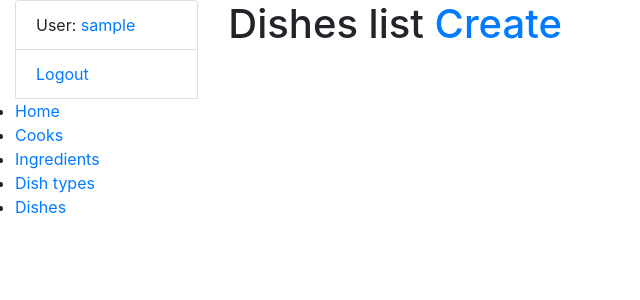
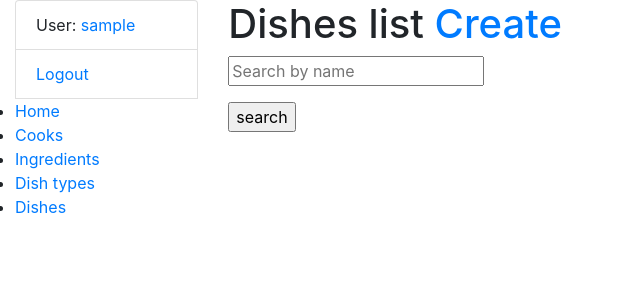
Before and after one commit to YKonoplyov/django-restaurant-kitchen-service, a Django app: page /dishes/ in a window 1280 px wide. Shown: the top 300 px of the page, without its empty margins (0-640 px from the left). Run offline with Django 4.2, Linux system fonts and the light colour scheme; the visitor is signed in with stand-in values (Sample User, id 1); data that the repository does not hold is empty.

Commit message:
search by name for ingredient and dish list added

```diff
--- a/kitchen/forms.py
+++ b/kitchen/forms.py
@@ -28,12 +28,24 @@ class CookUsernameSearchForm(forms.Form):
     username = forms.CharField(
         required=False,
         max_length=255,
-        label="Search by username",
+        label="",
         widget=forms.TextInput(attrs={"placeholder": "Search by username"})
     )
 
-# class DishForm(forms.ModelForm):
-#
-#     class Meta:
-#         model = Dish
-#         fields = "__all__"
+
+class IngredientSearchForm(forms.Form):
+    name = forms.CharField(
+        required=False,
+        max_length=255,
+        label="",
+        widget=forms.TextInput(attrs={"placeholder": "Search by name"})
+    )
+
+
+class DishSearchForm(forms.Form):
+    name = forms.CharField(
+        required=False,
+        max_length=255,
+        label="",
+        widget=forms.TextInput(attrs={"placeholder": "Search by name"})
+    )
--- a/kitchen/views.py
+++ b/kitchen/views.py
@@ -3,18 +3,19 @@ from django.shortcuts import render
 from django.urls import reverse_lazy
 from django.views import generic
 
-from kitchen.forms import CookForm, CookUpdateForm, IngredientForm, CookUsernameSearchForm
+from kitchen.forms import CookForm, CookUpdateForm, IngredientForm, CookUsernameSearchForm, IngredientSearchForm, \
+    DishSearchForm
 from kitchen.models import Cook, Ingredient, DishType, Dish
 
 
 class Index(generic.View):
-    # def get_context_data(self, **kwargs):
-    #     context = dict
-    #     context["some_key"] = "pisun 20 sm"
-    #     return context
+    def get_context_data(self, **kwargs):
+        context = {}
+        context["some_key"] = "pisun 20 sm"
+        return context
 
     def get(self, request):
-        return render(request, "kitchen/index.html",)
+        return render(request, "kitchen/index.html", context=self.get_context_data())
 
 
 class CookListView(LoginRequiredMixin, generic.ListView):
@@ -65,6 +66,25 @@ class IngredientListView(LoginRequiredMixin, generic.ListView):
     model = Ingredient
     paginate_by = 5
 
+    def get_context_data(self, *, object_list=None, **kwargs):
+        context = super(IngredientListView, self).get_context_data()
+
+        name = self.request.GET.get("name", "")
+
+        context["search_field"] = IngredientSearchForm(initial={"name": name})
+
+        return context
+
+    def get_queryset(self):
+        self.queryset = Ingredient.objects.all()
+
+        form = IngredientSearchForm(self.request.GET)
+
+        if form.is_valid():
+            return self.queryset.filter(name__icontains=form.cleaned_data["name"])
+
+        return self.queryset
+
 
 class IngredientCreateView(LoginRequiredMixin, generic.CreateView):
     model = Ingredient
@@ -111,6 +131,22 @@ class DishListView(LoginRequiredMixin, generic.ListView):
     model = Dish
     paginate_by = 5
 
+    def get_context_data(self, *, object_list=None, **kwargs):
+        context = super(DishListView, self).get_context_data()
+
+        name = self.request.GET.get("name", "")
+
+        context["search_field"] = DishSearchForm(initial={"name": name})
+
+        return context
+
+    def get_queryset(self):
+        self.queryset = Dish.objects.all()
+        form = DishSearchForm(self.request.GET)
+
+        if form.is_valid():
+            return self.queryset.filter(name__icontains=form.cleaned_data["name"])
+
 
 class DishCreateView(LoginRequiredMixin, generic.CreateView):
     model = Dish
--- a/templates/kitchen/dish_list.html
+++ b/templates/kitchen/dish_list.html
@@ -2,6 +2,10 @@
 
 {% block content %}
   <h1>Dishes list <a href="{% url 'kitchen:dish-create' %}">Create</a></h1>
+  <form action="" method="get">
+    {{ search_field.as_p }}
+    <input type="submit" value="search">
+  </form>
   <ul>
     {% for dish in dish_list %}
       <li>{{ dish.name }} <a href="{% url 'kitchen:dish-details' pk=dish.id %}">Details</a></li>
--- a/templates/kitchen/ingredient_list.html
+++ b/templates/kitchen/ingredient_list.html
@@ -2,6 +2,10 @@
 
 {% block content %}
   <h1>Ingredient list <a href="{% url 'kitchen:ingredient-create' %}">Add ingredient</a></h1>
+  <form action="" method="get">
+    {{ search_field.as_p }}
+    <input type="submit" value="search">
+  </form>
   <ul>
     {% for ingredient in ingredient_list %}
     <li>{{ ingredient.name }}
```
